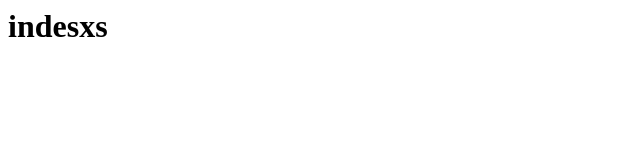
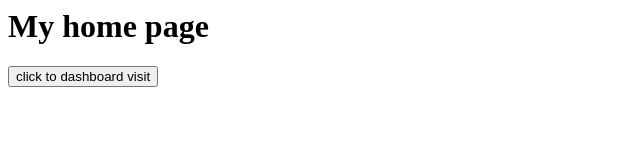
Before and after one commit to sachinbillav/firstTest.github.io, a plain HTML site: page index.html in a window 1280 px wide. Shown: the whole page, without its empty margins (0-640 px from the left). Drawn offline with Linux system fonts and the light colour scheme.

Commit message:
Update index.html

```diff
--- a/index.html
+++ b/index.html
@@ -1,5 +1,6 @@
 <html>
 <body>
-<h1>indesxs</h1>
+<h1>My home page</h1>
+<button onclick="dashboard.html">click to dashboard visit</button>
 </body>
 </html>
```
